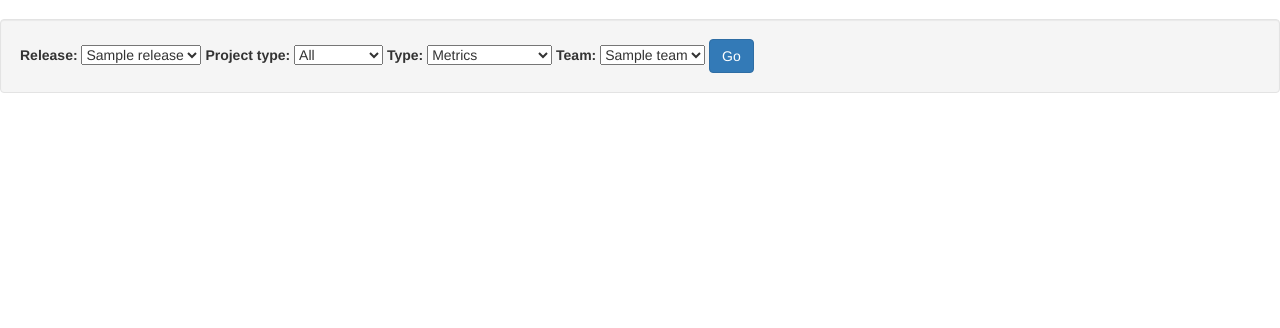
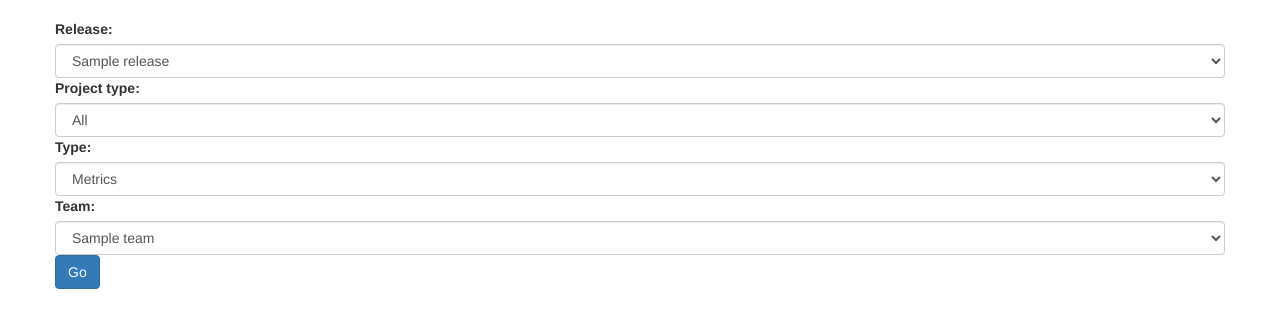
Before and after one commit to arxcruz/stackquery-cmd, a Flask app: page / in a window 1280 px wide. Shown: the part 51-379 px from the top of the page. Run offline with Flask 2, Linux system fonts and the light colour scheme; tables that the repository leaves empty hold one stand-in row (values such as "Sample post"); some libraries are stand-ins or nearby versions.

Commit message:
List of things: - More data to populate database - Finally was able to use inline form in horizontal with   the label up, and the control down, instead of in the same   line - Alter the detail_team view - Adding *.db to .gitignore list

```diff
--- a/dashboard/templates/base.html
+++ b/dashboard/templates/base.html
@@ -43,7 +43,7 @@
 
 	<div id="main">
 
-		<div class="content container-fuid">
+		<div class="content container">
 			{% block main %}{% endblock main %}
 		</div>
 	</div>
--- a/dashboard/templates/common.html
+++ b/dashboard/templates/common.html
@@ -44,21 +44,28 @@
 
 {% macro detail_team(team) %}
 <div class="team-detail">
-    <h3><i class="icon-asterisk"></i> {{ team.name }}</h3>
+    <h3>{{ team.name }}</h3>
 
-    <div class="row">
     {% if team.users %}
         {% for user in team.users %}
-            <p class="span5">{{ user.name }}</p>
+            <div class="row">
+                <p class="span6">{{ user.name }}
+                    <a class="appointment-delete-link" href="#" data-delete-url="#">
+                        <i class="icon-remove"></i>
+                    </a>
+                </p>
+            </div>
         {% endfor %}
     {% else %}
-        <p class="span5">No users</p>
+        <div class="row">
+            <p class="span5">No users</p>
+        </div>
     {% endif %}
-    </div>
     <div class="edit-controls">
         <i class="icon-pencil"></i><a href="#">Edit</a>
         <span class="inline-pad"></span>
         <i class="icon-trash"></i><a class="appointment-delete-link" href="#" data-delete-url="#">Delete</a>
     </div>
+    <hr>
 </div>
 {% endmacro %}
--- a/dashboard/templates/index.html
+++ b/dashboard/templates/index.html
@@ -34,31 +34,79 @@ $(document).ready(function(){
 {% endblock java_script %}
 
 {% block main %}
-<div class="well">
-    <form method="POST" class="form-inline">
+
+<form method="POST">
+    <div class="row">
+        <div class="span3">
             <label for="release">Release:</label>
-        <select name="release" id="release">
+            <select class="form-control" name="release" id="release">
             </select>
+        </div>
+        <div class="span3">
             <label for="project_type">Project type:</label>
-        <select name="project_type" id="project_type">
+            <select class="form-control" name="project_type" id="project_type">
                 <option value="all">All</option>
                 <option value="openstack">Openstack</option>
                 <option value="stackforge">Stackforge</option>
             </select>
+        </div>
+        <div class="span3">
             <label for="project_type">Type:</label>
-        <select name="project_type" id="project_type">
+            <select class="form-control" name="project_type" id="project_type">
                 <option value="metric">Metrics</option>
                 <option value="group">Group Summary</option>
             </select>
+        </div>
+        <div class="span3">
             <label for="team">Team:</label>
-        <select name="team" id="team">
+            <select class="form-control" name="team" id="team">
             </select>
+        </div>
+        <div class="span3">
             <button type="submit" class="btn btn-primary">Go</button>
+        </div>
+    </div>
 </form>
-</div>
+
 {% if users %}
 <div>
 {{ list_users(users) }}
 </div>
 {% endif %}
 {% endblock main %}
+
+<!--form>
+    <div class="row">
+        <div class="col-md-3">
+            <div class="span3">
+                <label class="control-label" for="date_deb">Date Début</label>
+                <select name="date_deb" id="date_deb" class="form-control">
+                    <option value="07/11/2012">07/11/2012</option>
+                    <option value="30/09/2012">30/09/2012</option>
+                </select>
+            </div>
+        </div>
+        <div class="col-md-3">
+            <div class="form-group">
+                <label class="control-label" for="date_deb">Date Début</label>
+                <select name="date_deb" id="date_deb" class="form-control">
+                    <option value="07/11/2012">07/11/2012</option>
+                    <option value="30/09/2012">30/09/2012</option>
+                </select>
+            </div>
+        </div>
+        <div class="col-md-3">
+            <div class="form-group">
+                <label class="control-label" for="date_deb">Date Début</label>
+                <select name="date_deb" id="date_deb" class="form-control">
+                    <option value="07/11/2012">07/11/2012</option>
+                    <option value="30/09/2012">30/09/2012</option>
+                </select>
+            </div>
+        </div>
+        <div class="col-md-3">
+            <br>
+            <button type="submit" class="btn btn-success" id="date_search">Rechercher</button>
+        </div>
+    </div>
+</form-->
--- a/dashboard/templates/list_teams.html
+++ b/dashboard/templates/list_teams.html
@@ -11,7 +11,7 @@
 {% block main %}
 
 {% for team in teams %}
-    <div class="span12">{{ detail_team(team) }}</div>
+    <div class="span11">{{ detail_team(team) }}</div>
 {% endfor %}
 
 {% endblock main %}
```
Also changed, not shown: dashboard/database.py (+7 -1 lines), 1 other file. Lines whose indentation alone changed are shown as unchanged.
